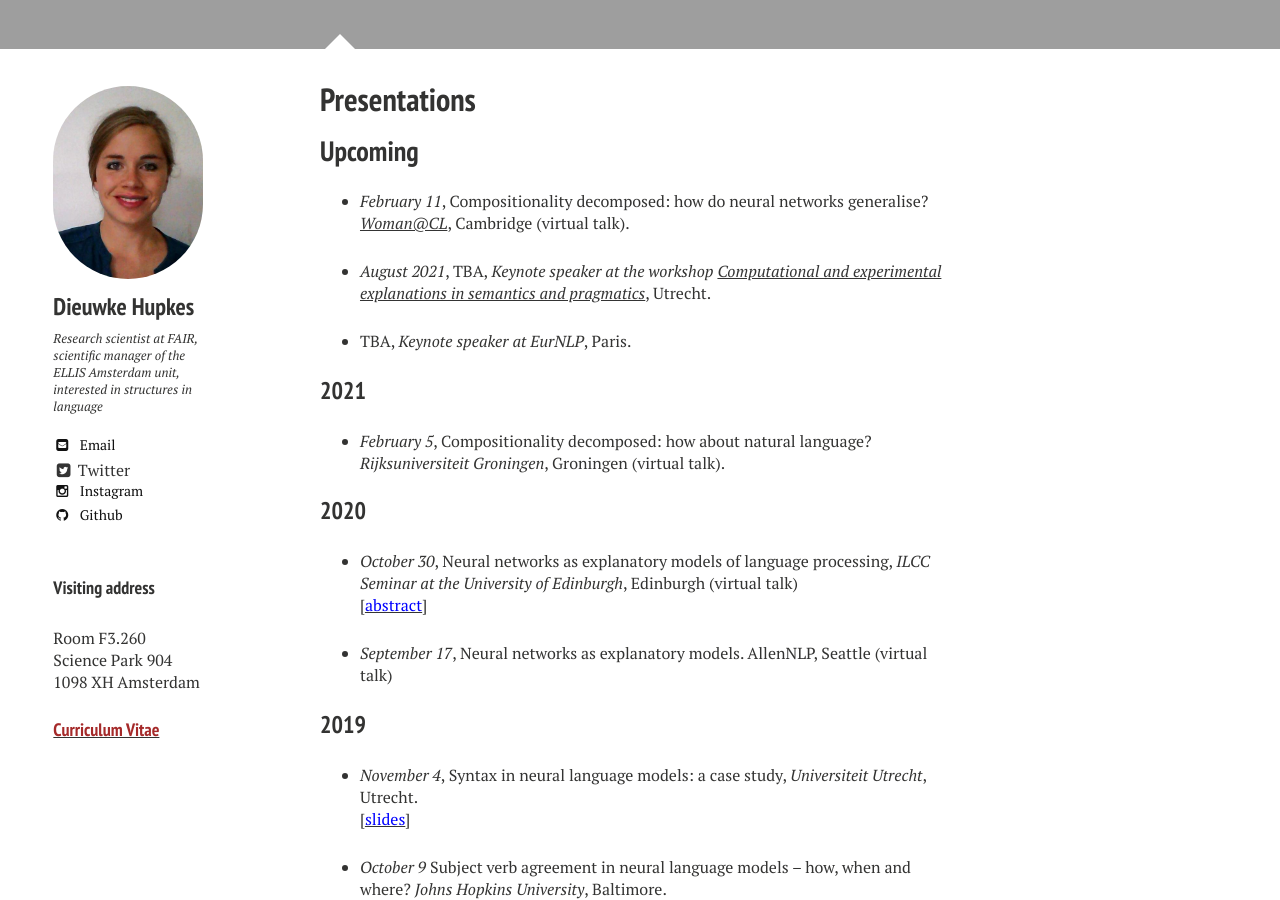
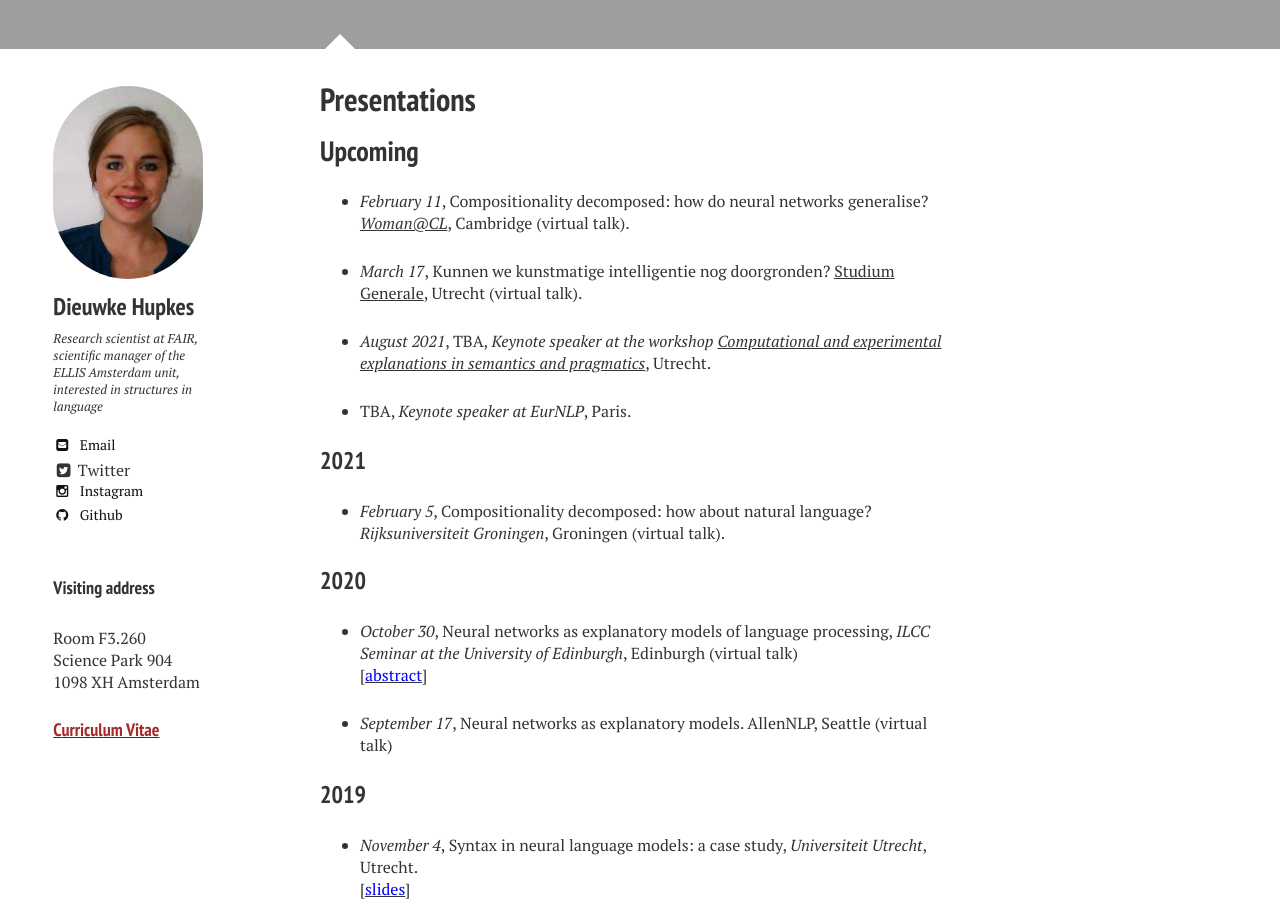
Before and after one commit to dieuwkehupkes/dieuwkehupkes.github.io, a Jekyll site: the page built from talks.md, in a window 1280 px wide and 900 px high, scrolled down 995 px. Built offline with Jekyll 4.4.1, drawn with Linux system fonts in a browser that asks for light colours; nearby versions of some CDN libraries.

Commit message:
Add Studium Generale talk

```diff
--- a/talks.md
+++ b/talks.md
@@ -13,6 +13,8 @@ image:
 ## Upcoming
 
 * *February 11*, Compositionality decomposed: how do neural networks generalise? [*Woman@CL*](https://talks.cam.ac.uk/talk/index/157291), Cambridge (virtual talk).
+
+* *March 17*, Kunnen we kunstmatige intelligentie nog doorgronden? [Studium Generale](https://www.sg.uu.nl/sprekers/dieuwke-hupkes), Utrecht (virtual talk).
 
 * *August 2021*, TBA, *Keynote speaker at the workshop* [*Computational and experimental explanations in semantics and pragmatics*](https://www.jakubszymanik.com/CoSaQ/events/explanations-semantics), Utrecht.
 
```
